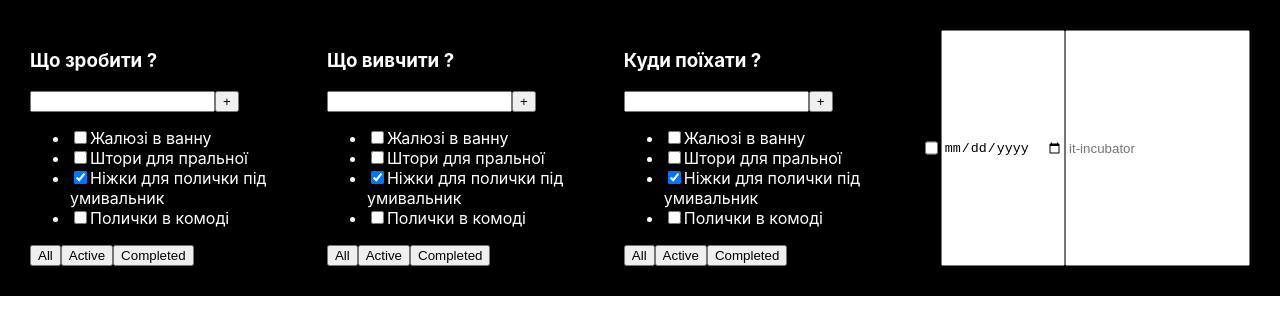
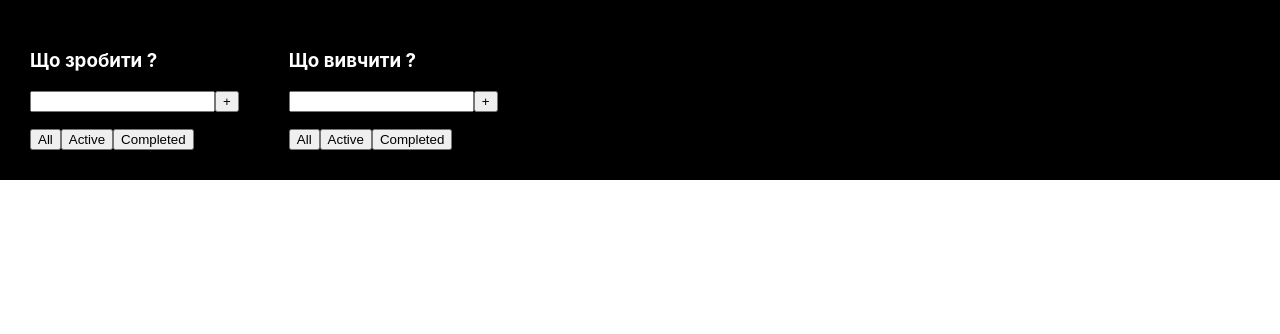
Before and after one commit to IvanSlivenko/todo-list-from-it-camasutra_v_2, a React (Create React App) app in the folder it-incubator-todolist-ts-video/: page / in a window 1280 px wide. Shown: the top 334 px of the page. Built offline with nearby package versions, Linux system fonts and the light colour scheme.

Commit message:
19-02-2025-20-50

```diff
--- a/it-incubator-todolist-ts-video/src/App.tsx
+++ b/it-incubator-todolist-ts-video/src/App.tsx
@@ -4,14 +4,22 @@ import {TodoList} from "./TodoList";
 
 function App() {
 
+    let tasks1 = [
+        {id: 1, title:"Жалюзі у ванній", isDone: false},
+        {id: 2, title:"Штори для пралбної", isDone: false},
+        {id: 3, title:"Ніжки для увивальника", isDone: false}
+    ]
+    let tasks2 = [
+        {id: 1, title:"CSS", isDone: true},
+        {id: 2, title:"react", isDone: false},
+        {id: 3, title:"redux", isDone: false}
+    ]
+
     return (
         <div className="App">
-            <TodoList title="Що зробити ?" />
-            <TodoList title="Що  вивчити ?" />
-            <TodoList title="Куди поїхати ?" />
-            <input type="checkbox"/>
-            <input type="date" />
-            <input type="text" placeholder="it-incubator"/>
+            <TodoList title="Що зробити ?" tasks={tasks1} />
+            <TodoList title="Що вивчити ?" tasks={tasks2} />
+
 
         </div>
     );
--- a/it-incubator-todolist-ts-video/src/TodoList.tsx
+++ b/it-incubator-todolist-ts-video/src/TodoList.tsx
@@ -1,7 +1,16 @@
 import React from "react";
+import {isBooleanObject, isNumberObject} from "node:util/types";
+
+type TaskType = {
+    id: number
+    title: string
+    isDone: Boolean
+}
+
 
 type PropsType = {
-    title: string
+    title: string,
+    tasks: Array<TaskType>
 
 }
 
@@ -15,10 +24,11 @@ export function TodoList(props: PropsType) {
                 <button>+</button>
             </div>
             <ul>
-                <li><input type="checkbox" checked={false}/><span>Жалюзі в ванну </span></li>
-                <li><input type="checkbox" checked={false}/><span>Штори для пральної </span></li>
-                <li><input type="checkbox" checked={true}/><span>Ніжки для полички під умивальник </span></li>
-                <li><input type="checkbox" checked={false}/><span>Полички в комоді </span></li>
+
+                {/*<li><input type="checkbox" checked={false}/><span>Жалюзі в ванну </span></li>*/}
+                {/*<li><input type="checkbox" checked={false}/><span>Штори для пральної </span></li>*/}
+                {/*<li><input type="checkbox" checked={true}/><span>Ніжки для полички під умивальник </span></li>*/}
+                {/*<li><input type="checkbox" checked={false}/><span>Полички в комоді </span></li>*/}
             </ul>
             <div>
                 <button>All</button>
```
Also changed, not shown: it-incubator-todolist-ts-video/descriptions.txt.
